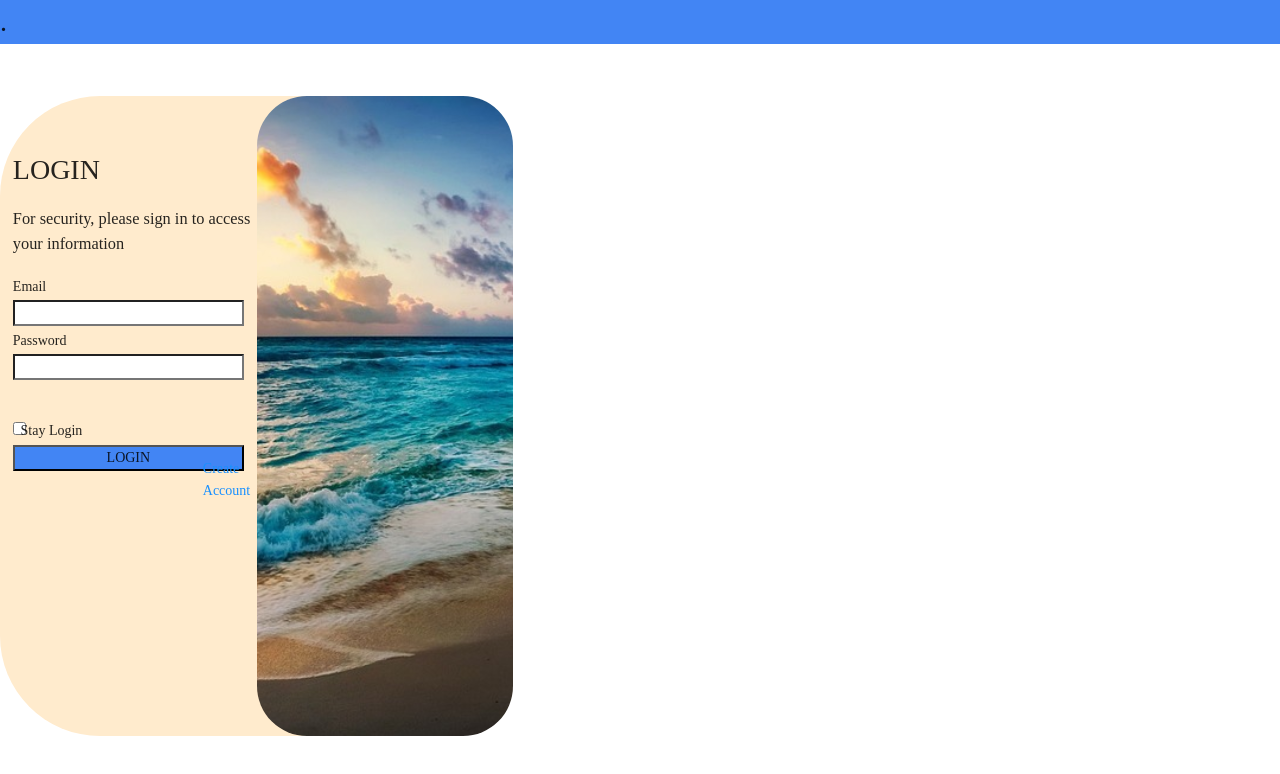
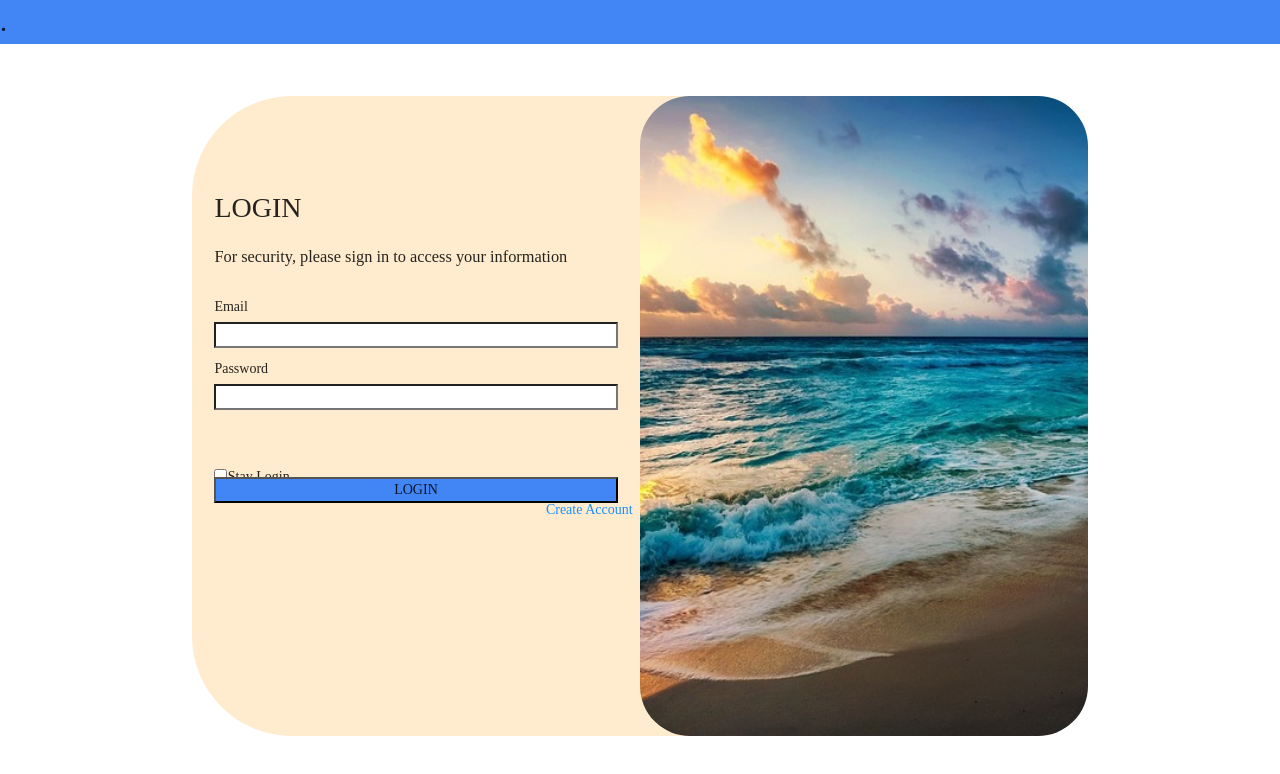
Before and after one commit to pracharapol/Project_Softarch, a React (Create React App) app: page /Login in a window 1280 px wide. Shown: the top 774 px of the page. Built offline with nearby package versions, Linux system fonts and the light colour scheme.

Commit message:
push login

```diff
--- a/src/Css/Login.css
+++ b/src/Css/Login.css
@@ -27,6 +27,9 @@
 
 .bodyoflogin {
   margin-top: 3%;
+  /* align-items: center; */
+  width: 70%;
+  left: 15%;
   background-color: blanchedalmond;
   position: absolute;
   height: 80%;
```
